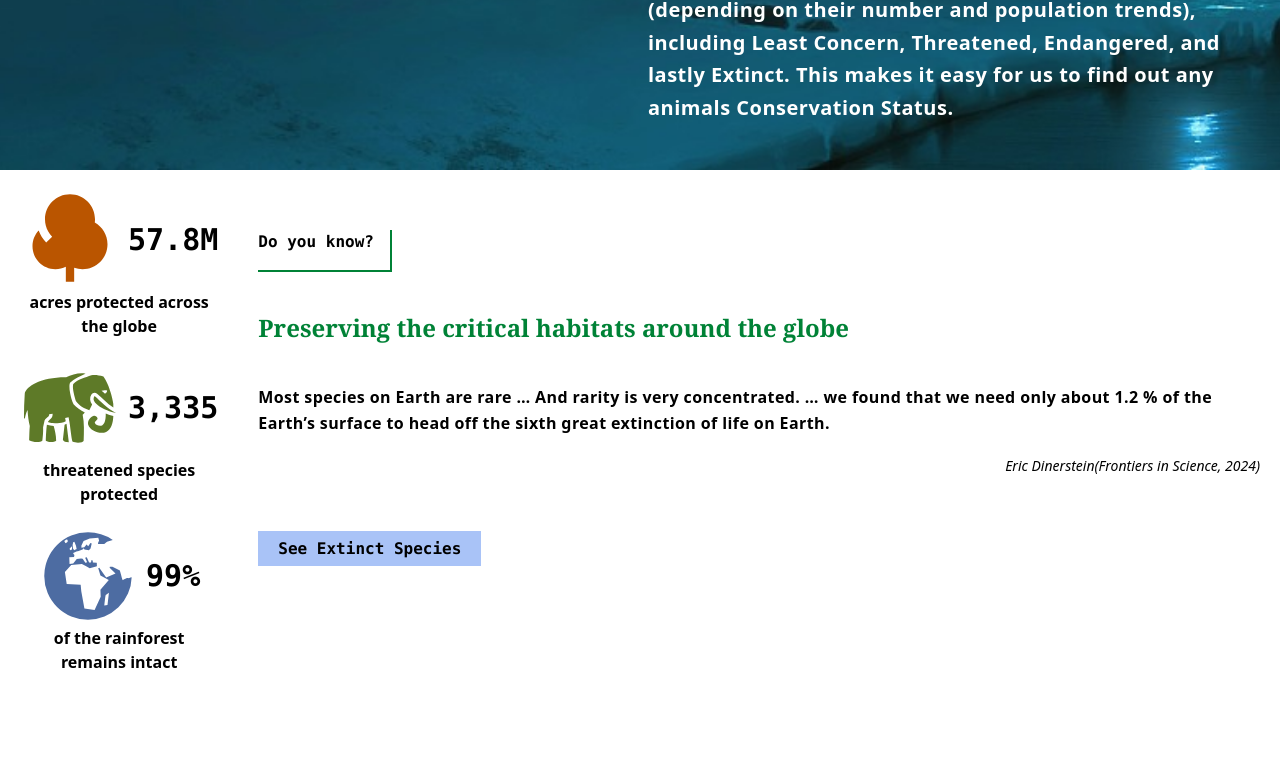
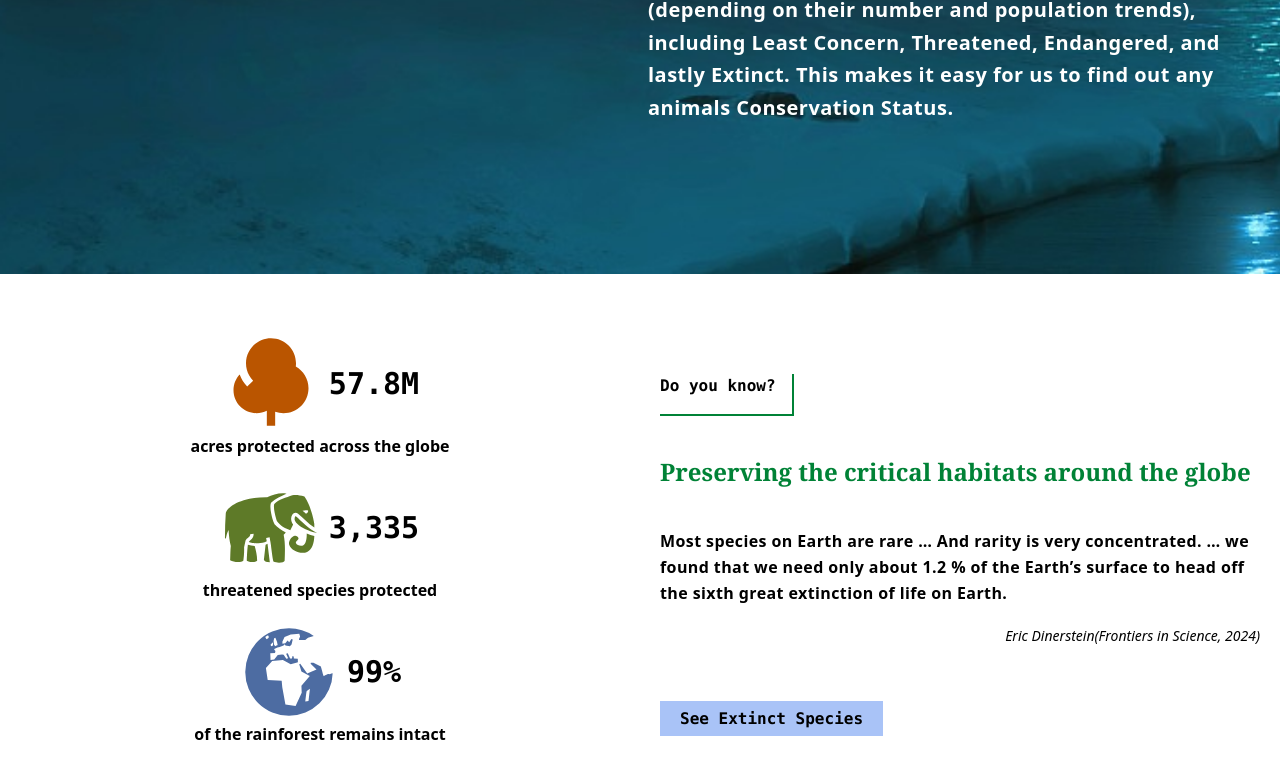
Before and after one commit to KaungKhantHarry/extinctopedia, a Next.js app: page / in a window 1280 px wide. Shown: the part 959-1737 px from the top of the page. Before the commit the page ends 1653 px from the top, so only its background shows below. Built offline with nearby package versions, Linux system fonts and the light colour scheme.

Commit message:
feat(components): add Responsive to CriticalHabitats component

```diff
--- a/src/app/page.tsx
+++ b/src/app/page.tsx
@@ -4,7 +4,7 @@ import React from 'react'
 
 const Home = () => {
   return (
-    <div>
+    <div className='h-auto'>
       <Intro />
       <CriticalHabitats />
     </div>
--- a/src/components/app/home/CriticalHabitats/CriticalHabitats.tsx
+++ b/src/components/app/home/CriticalHabitats/CriticalHabitats.tsx
@@ -6,8 +6,8 @@ import { GiEarthAfricaEurope } from "react-icons/gi";
 
 const CriticalHabitats = () => {
     return (
-        <div className='flex flex-col xl:flex-row'>
-            <div className='p-5 flex flex-col gap-5'>
+        <div className='flex flex-col md:flex-row xl:flex-row pt-10'>
+            <div className='p-5 flex flex-col gap-5 md:w-[40%] xl:w-[50%]'>
                 <div>
                     <div className="w-full flex gap-2 justify-center items-center">
                         <RiTreeFill className="size-[100px] text-[#BA5500]" />
@@ -42,7 +42,7 @@ const CriticalHabitats = () => {
                     </p>
                 </div>
             </div>
-            <div className='px-5 py-15'>
+            <div className='px-5 py-15 md:w-[60%] xl:w-[50%]'>
                 <p className='w-fit border-r-2 border-b-2 border-green-700 pr-4 pb-4 font-mono font-semibold'>
                     Do you know?
                 </p>
@@ -55,7 +55,7 @@ const CriticalHabitats = () => {
                 <p className='pt-5 pb-15 text-end italic text-sm'>
                     Eric Dinerstein(Frontiers in Science, 2024)
                 </p>
-                <Link href="/species" className= 'bg-[#A9C3F7] px-5 py-2 font-mono font-semibold'>
+                <Link href="/species" className= 'bg-[#A9C3F7] px-5 py-2 font-mono font-semibold dark:text-black'>
                     See Extinct Species
                 </Link>
             </div>
--- a/src/components/app/home/Intro/Intro.tsx
+++ b/src/components/app/home/Intro/Intro.tsx
@@ -6,7 +6,7 @@ import bgPic from '../../../../../public/home/c464dc16fa164a1eba067271a1253ddb.j
 
 const Intro = () => {
     return (
-        <div className='w-full h-[1000px] bg-cover bg-center bg-no-repeat'
+        <div className='w-full h-auto bg-cover bg-center bg-no-repeat'
             style={{ backgroundImage: `url(${bgPic.src})` }}>
             <h1 className='font-serif text-5xl text-white text-center py-10'>
                 All That is Gone! But Not Forgetten
```
